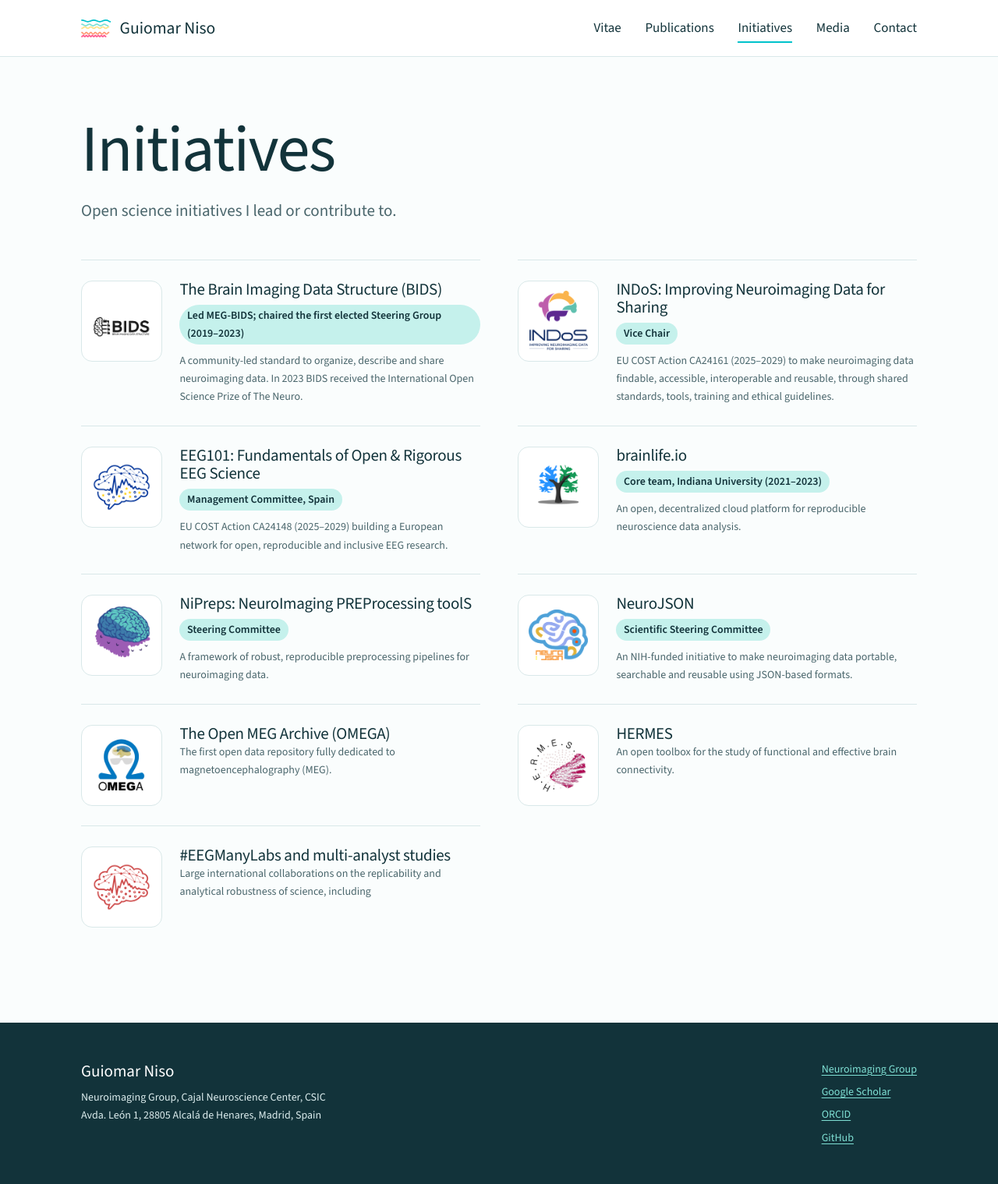
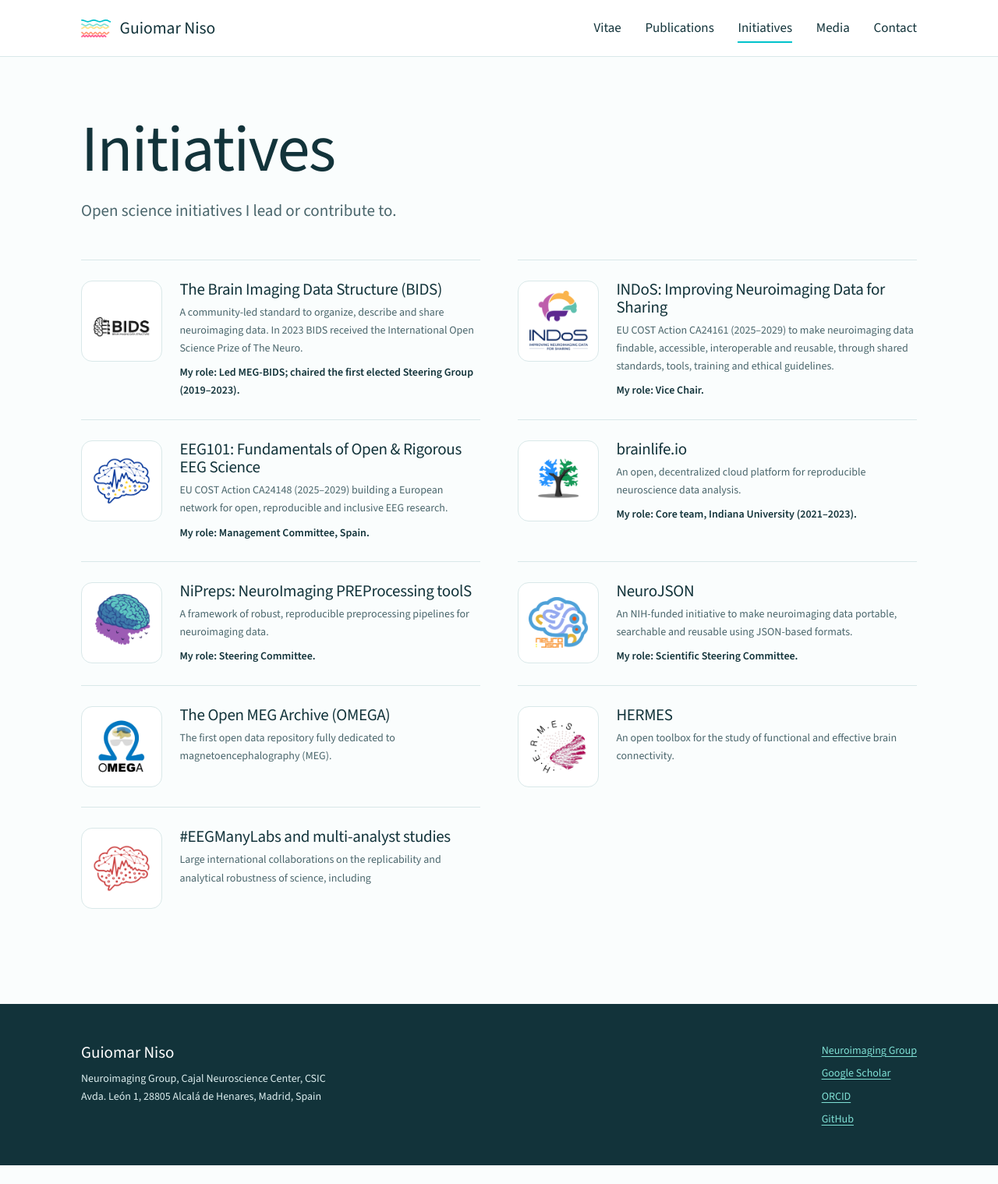
Before and after one commit to guiomar/guiomar.github.io, a Jekyll site: the page built from initiatives.html, in a window 1280 px wide. Shown: the whole page at 78% size. Built offline with Jekyll 4.4.1, drawn with Linux system fonts in a browser that asks for light colours; after the commit the page ends 1495 px from its top, so only the background shows below that.

Commit message:
Initiatives: role after the description, without highlight
Co-Authored-By: Claude Opus 5.5 <noreply@anthropic.com>
Claude-Session: https://claude.ai/code/session_016qHx7xJtVuA2p8MXZK7uaB

```diff
--- a/assets/css/main.css
+++ b/assets/css/main.css
@@ -174,10 +174,10 @@ p { margin: 0 0 1em; }
 .init { display: grid; grid-template-columns: 6.5rem minmax(0, 1fr); gap: 1.4rem; padding-block: 1.6rem; border-top: 1px solid var(--line); }
 .init__logo { display: grid; place-items: center; aspect-ratio: 1; background: var(--surface); border: 1px solid var(--line); border-radius: 14px; padding: .8rem; }
 .init__logo img { max-height: 100%; object-fit: contain; }
-.init h2 { font-size: var(--step-1); }
+.init h2 { font-size: var(--step-1); margin-bottom: .4rem; }
 .init h2 a { color: var(--ink); text-decoration: none; }
 .init h2 a:hover { color: var(--turquoise-ink); text-decoration: underline; }
-.init__role { display: inline-block; margin: .5rem 0 .6rem; padding: .15rem .6rem; border-radius: 999px; background: color-mix(in srgb, var(--mint) 45%, white); font-size: var(--step--1); font-weight: 600; }
+.init__role { margin-top: .5rem !important; font-weight: 600; color: var(--ink) !important; }
 .init p { font-size: var(--step--1); color: var(--ink-soft); margin: 0; }
 
 /* media */
--- a/initiatives.html
+++ b/initiatives.html
@@ -11,8 +11,8 @@ lede: Open science initiatives I lead or contribute to.
     <a class="init__logo" href="{{ i.url }}" tabindex="-1" aria-hidden="true"><img src="{{ '/assets/img/logos/' | append: i.logo | relative_url }}" alt="" loading="lazy"></a>
     <div>
       <h2><a href="{{ i.url }}">{{ i.name }}</a></h2>
-      {% if i.role %}<span class="init__role">{{ i.role }}</span>{% endif %}
       <p>{{ i.text }}</p>
+      {% if i.role %}<p class="init__role">My role: {{ i.role }}.</p>{% endif %}
     </div>
   </li>
   {% endfor %}
```
